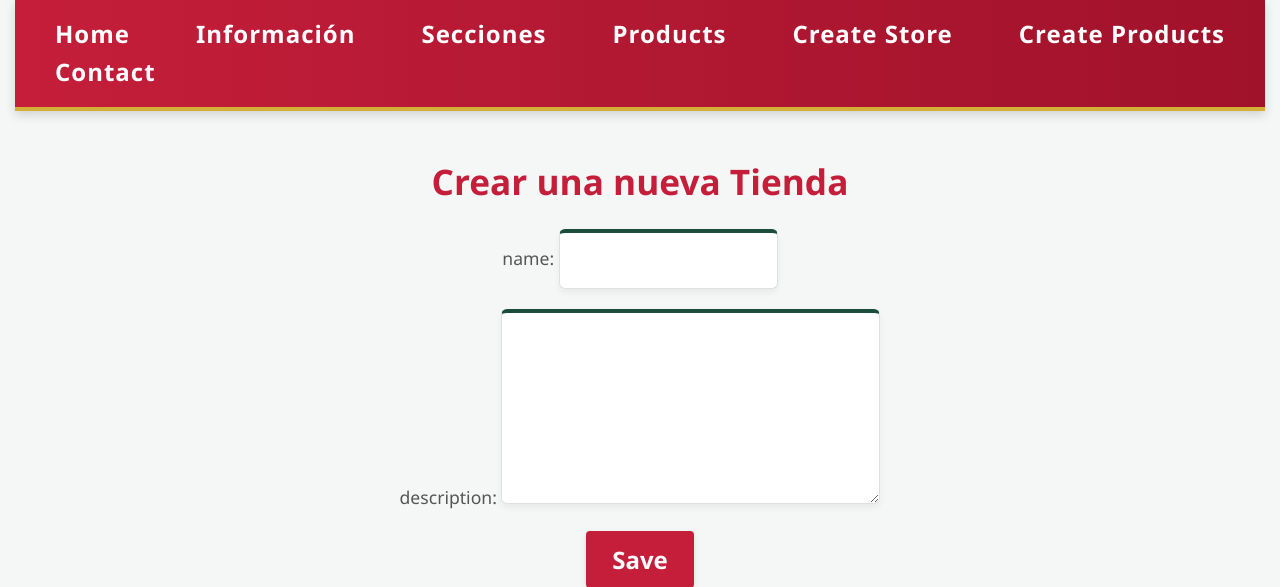
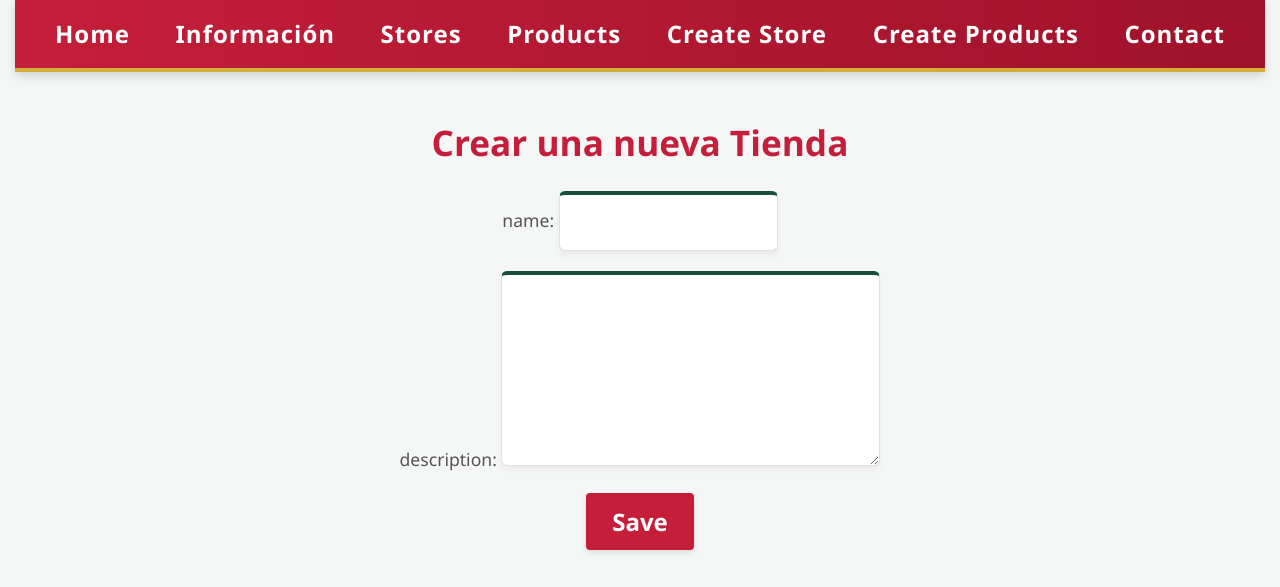
Before and after one commit to nubsxz/villa-navidena-efrain, a Django app: page /create_store/ in a window 1280 px wide. Shown: the top 587 px of the page. Run offline with Django 5.2, Linux system fonts and the light colour scheme.

Commit message:
Update navegacion.html

```diff
--- a/app1/templates/extras/navegacion.html
+++ b/app1/templates/extras/navegacion.html
@@ -18,7 +18,7 @@
         </li>
         <li>
             <!-- CORREGIDO: Cambiado de "Stores" a "Secciones" -->
-            <a href="{% url 'stores' %}">Secciones</a>
+            <a href="{% url 'stores' %}">Stores</a>
         </li>
         <li>
             <a href="{% url 'products' %}">Products</a>
```
